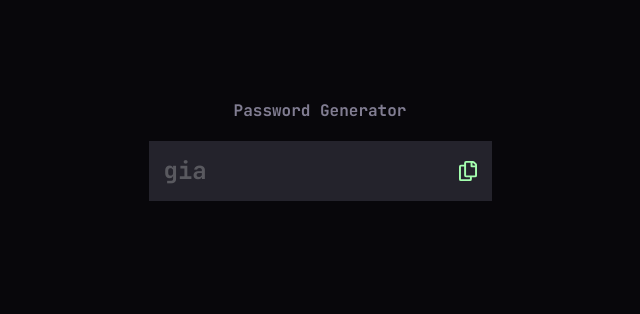
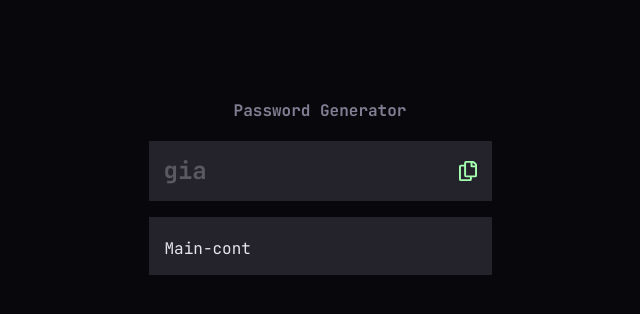
Before and after one commit to gia-grigalashvili/passworrd-generator-react, a React (Vite) app: page / in a window 1280 px wide. Shown: the top 314 px of the page, without its empty margins (320-960 px from the left). Built offline with nearby package versions, Linux system fonts and the light colour scheme; a web font is replaced by a local one.

Commit message:
import maincont in app.jsx

```diff
--- a/src/App.jsx
+++ b/src/App.jsx
@@ -2,12 +2,14 @@ import "./App.css";
 import Name from "./Components/Name";
 import Copyheader from "./Components/Copyheader";
 import styled from "styled-components";
+import Maincont from "./Components/Maincont";
 function App() {
   return (
     <>
       <Container>
         <Name />
         <Copyheader />
+        <Maincont />
       </Container>
     </>
   );
--- /dev/null
+++ b/src/Components/Maincont.jsx
@@ -0,0 +1,10 @@
+import styled from "styled-components";
+
+function Maincont() {
+  return <Mainconts>Main-cont</Mainconts>;
+}
+const Mainconts = styled.div`
+  background-color: #24232c;
+  padding: 21px 16px 16px;
+`;
+export default Maincont;
```
Also changed, not shown: src/Components/Main-cont.jsx (deleted).
